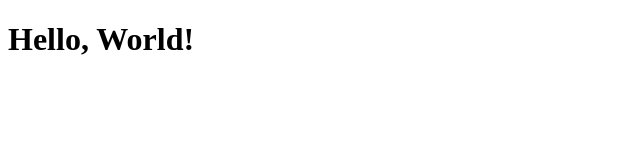
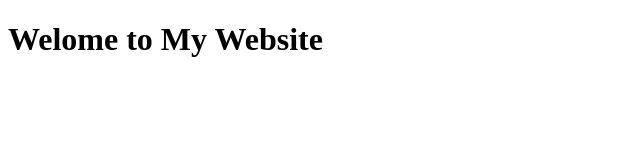
Before and after one commit to MaycaPlata/Midterm, a plain HTML site: page index.html in a window 1280 px wide. Shown: the whole page, without its empty margins (0-640 px from the left). Drawn offline with Linux system fonts and the light colour scheme.

Commit message:
Fixed typo in index.html

```diff
--- a/index.html
+++ b/index.html
@@ -4,6 +4,7 @@
     <title>My Webpage</title>
 </head>
 <body>
-    <h1>Hello, World!</h1>
+  <h1>Welome to My Website</h1>
+
 </body>
 </html>
```
